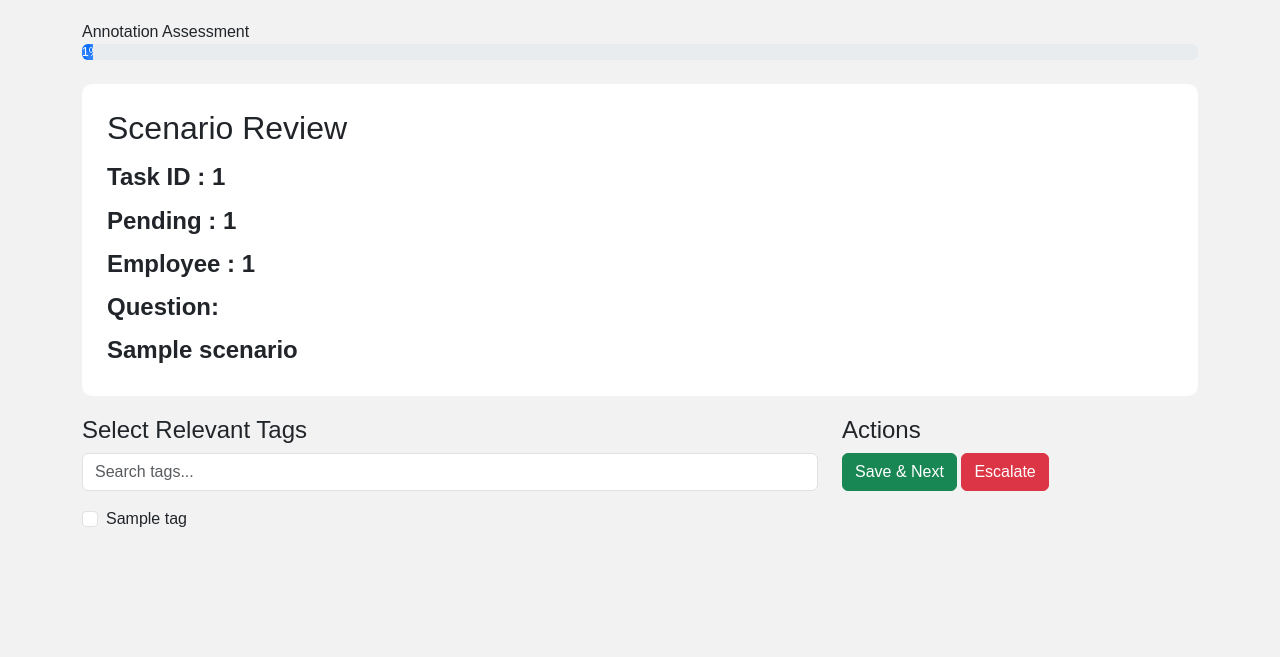
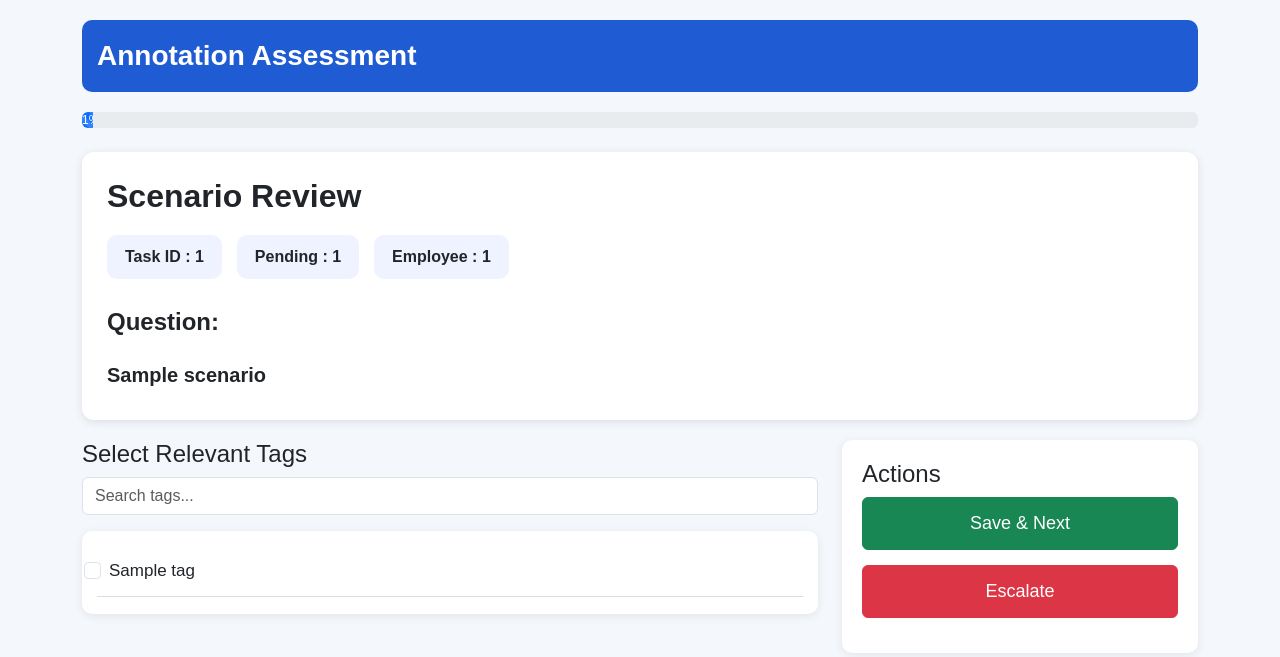
Before and after one commit to Satish4156/employee-evaluation-system, a Flask app: template templates/exam.html in a window 1280 px wide. Shown: the top 657 px of the page. Run offline with Flask 3, Linux system fonts and the light colour scheme; the visitor is signed in with stand-in values (Sample User, id 1); the template is opened without the code that fills it: most values are stand-ins (such as "Sample title", 1, 10 or a date in 2020); parts of the project's set-up code (start-up, migrations or seed data) failed here and were passed over.

Commit message:
updated old ui restored

```diff
--- a/static/style.css
+++ b/static/style.css
@@ -1,99 +1,147 @@
 body {
-    font-family: Arial;
-    background: #f2f2f2;
-    margin: 0;
+
+    background: #f4f7fb;
+
+    font-family: Arial, sans-serif;
+
 }
 
-.top-bar {
-    background: #1f2937;
-    color: white;
-    padding: 15px;
-    display: flex;
-    justify-content: space-between;
+.exam-container {
+
+    margin-top: 20px;
+
 }
 
-.container {
-    width: 90%;
-    margin: auto;
-    margin-top: 20px;
+.top-title {
+
+    background: #1f5bd3;
+
+    color: white;
+
+    padding: 15px;
+
+    border-radius: 10px;
+
+    font-size: 28px;
+
+    font-weight: bold;
+
+    margin-bottom: 20px;
+
 }
 
 .question-box {
+
     background: white;
+
     padding: 25px;
-    border-radius: 10px;
+
+    border-radius: 12px;
+
+    box-shadow: 0 2px 10px rgba(0,0,0,0.1);
+
     margin-bottom: 20px;
-    font-size: 24px;
-    line-height: 1.8;
-    font-weight: bold;
+
 }
 
-.options-box {
-    background: white;
-    padding: 20px;
-    border-radius: 10px;
+.scenario-title {
+
+    font-weight: bold;
+
+    margin-bottom: 20px;
+
 }
 
-.options-box label {
-    display: block;
-    margin-bottom: 15px;
-    font-size: 17px;
+.info-row {
+
+    display: flex;
+
+    gap: 15px;
+
+    margin-bottom: 25px;
+
+    flex-wrap: wrap;
+
 }
 
-.submit-btn {
-    background: green;
-    color: white;
-    border: none;
-    padding: 12px 25px;
-    margin-top: 20px;
-    cursor: pointer;
-    border-radius: 5px;
+.info-card {
+
+    background: #eef3ff;
+
+    padding: 10px 18px;
+
+    border-radius: 10px;
+
+    font-weight: bold;
+
 }
 
-.escalation-box {
-    background: rgb(251, 130, 130);
-    padding: 20px;
-    border-radius: 10px;
-    margin-top: 30px;
+.question-label {
+
+    font-size: 24px;
+
+    font-weight: bold;
+
+    margin-bottom: 15px;
+
 }
 
-.escalation-box textarea {
-    width: 100%;
-    height: 100px;
-    margin-top: 10px;
+.scenario-text {
+
+    font-size: 20px;
+
+    line-height: 2;
+
+    font-weight: bold;
+
 }
 
-.escalate-btn {
-    background: rgb(231, 127, 127);
-    color: white;
-    border: none;
-    padding: 12px 25px;
-    margin-top: 15px;
-    cursor: pointer;
-    border-radius: 5px;
+.tags-container {
+
+    background: white;
+
+    padding: 15px;
+
+    border-radius: 10px;
+
+    max-height: 450px;
+
+    overflow-y: auto;
+
+    box-shadow: 0 2px 10px rgba(0,0,0,0.08);
+
 }
 
-.login-box {
-    width: 350px;
-    background: white;
-    padding: 30px;
-    margin: auto;
-    margin-top: 150px;
-    border-radius: 10px;
+.tag-item {
+
+    padding: 12px;
+
+    border-bottom: 1px solid #ddd;
+
+    font-size: 17px;
+
 }
 
-.login-box input {
-    width: 100%;
-    padding: 10px;
-    margin-top: 15px;
+.action-box {
+
+    background: white;
+
+    padding: 20px;
+
+    border-radius: 10px;
+
+    box-shadow: 0 2px 10px rgba(0,0,0,0.08);
+
 }
 
-.login-box button {
+.action-btn {
+
     width: 100%;
+
+    margin-bottom: 15px;
+
     padding: 12px;
-    background: #2563eb;
-    color: white;
-    border: none;
-    margin-top: 20px;
-    cursor: pointer;
+
+    font-size: 18px;
+
 }
```
